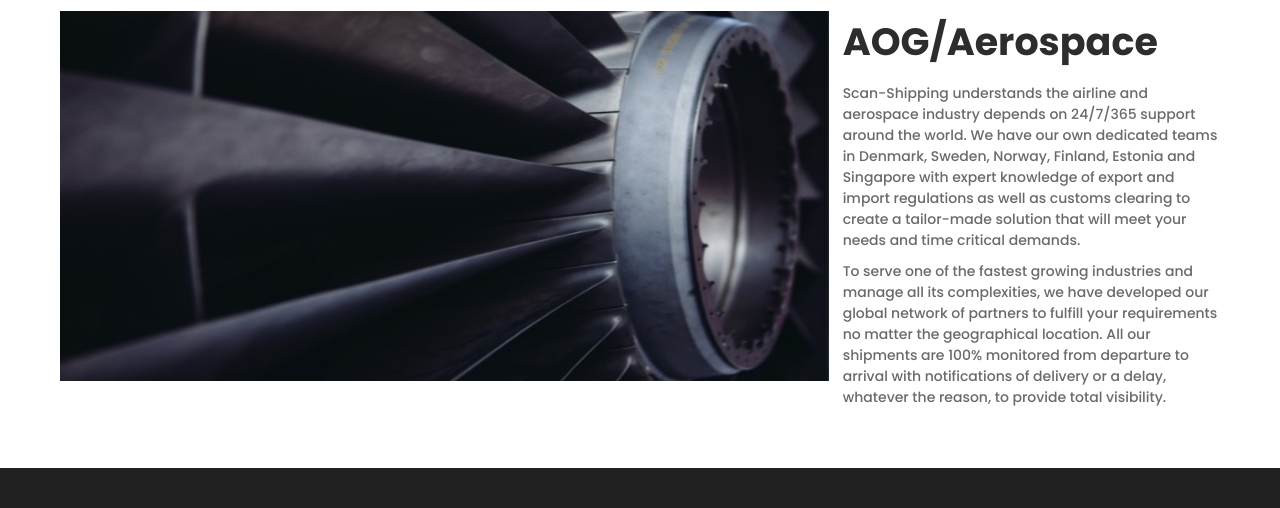
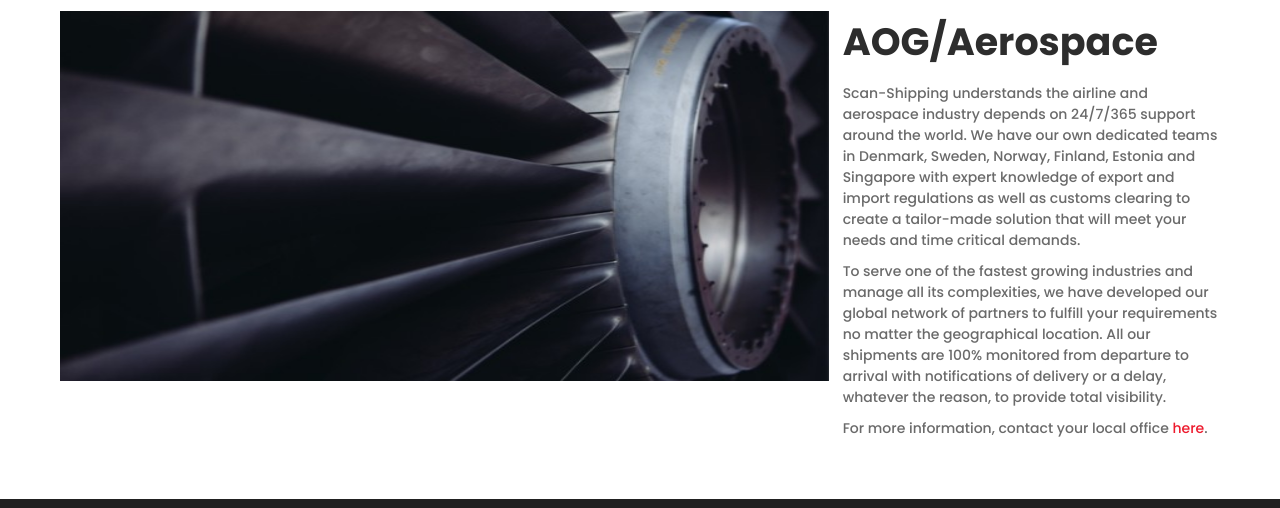
Before and after one commit to adabrowskishipco/scan-shipping, a plain HTML site: page AOG-Aerospace.html in a window 1280 px wide. Shown: the part 702-1210 px from the top of the page. Drawn offline with nearby package versions, Linux system fonts and the light colour scheme.

Commit message:
Update AOG-Aerospace.html
Added <p class="tab-font-14 ">For more information, contact your local office <a href="location.html" class="red-clr">here</a>.</p>

```diff
--- a/AOG-Aerospace.html
+++ b/AOG-Aerospace.html
@@ -142,6 +142,7 @@
         <p class="tab-font-14 ">Scan-Shipping understands the airline and aerospace industry depends on 24/7/365 support around the world. We have our own dedicated teams in Denmark, Sweden, Norway, Finland, Estonia and Singapore with expert knowledge of export and import regulations as well as customs clearing to create a tailor-made solution that will meet your needs and time critical demands.</p>
         <p class="tab-font-14 "> To serve one of the fastest growing industries and manage all its complexities, we have developed our global network of partners to fulfill your requirements no matter the geographical location. All our shipments are 100% monitored from departure to arrival with notifications of delivery or a delay, whatever the reason, to provide total visibility.
         </p>
+         <p class="tab-font-14 ">For more information, contact your local office <a href="location.html" class="red-clr">here</a>.</p>
       </div>
 
     </div>
```
